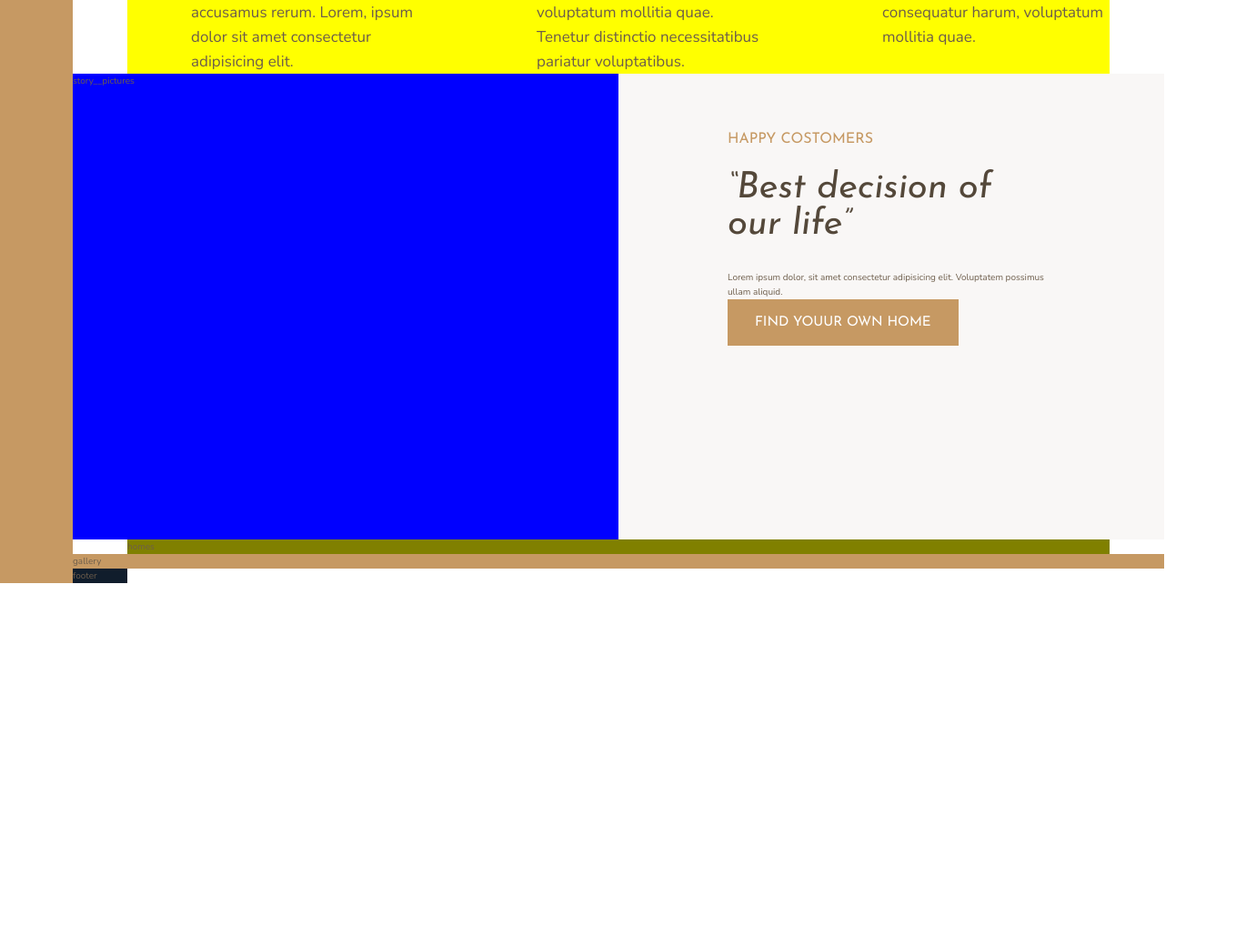
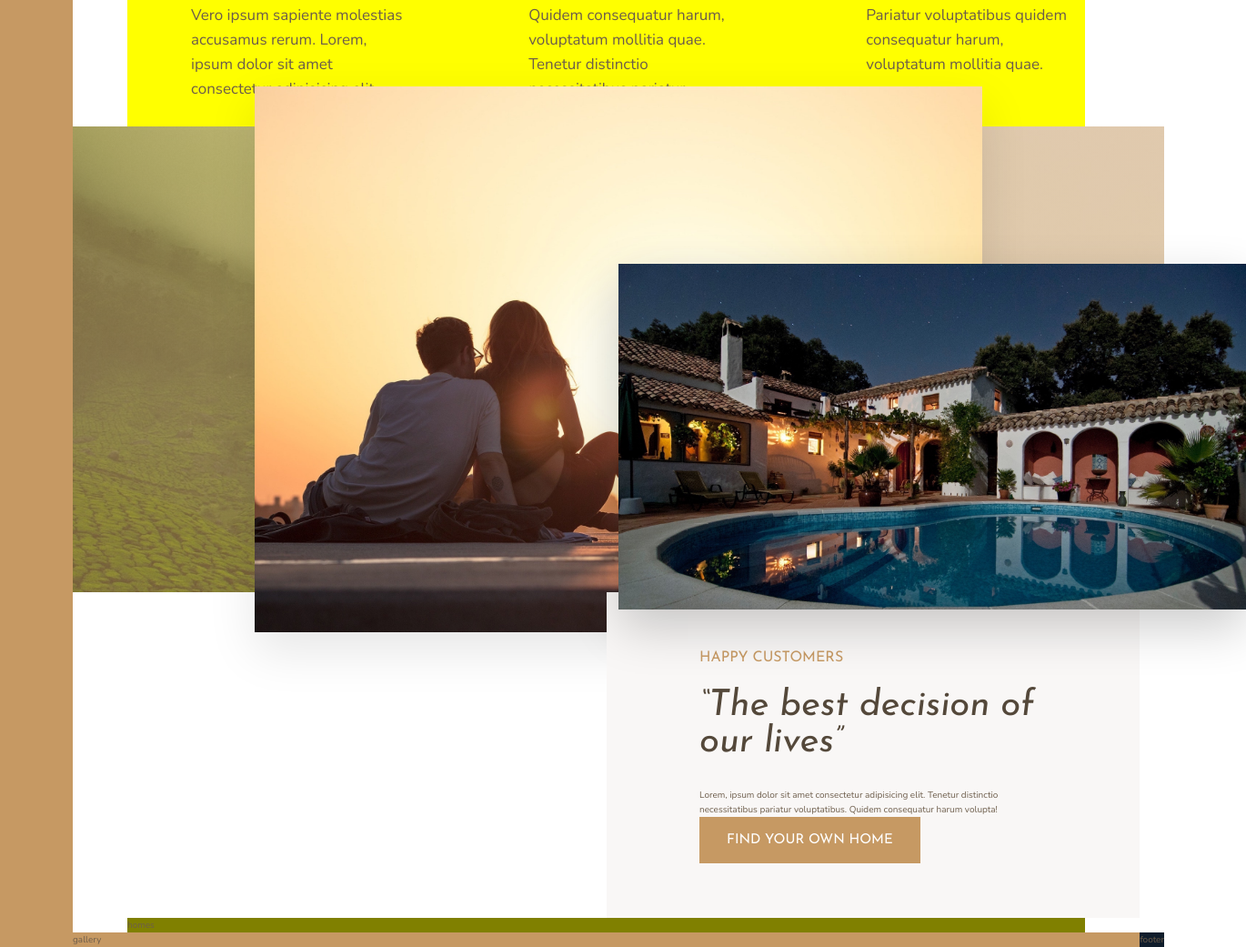
Before and after one commit to SergiiKov/nexter, a website: page index.html in a window 1280 px wide. Shown: the part 927-1968 px from the top of the page at 91% size, 1370 px wide, since content can reach past the window. Before the commit the page ends 1568 px from the top, so only its background shows below. Drawn offline with nearby package versions, Linux system fonts and the light colour scheme.

Commit message:
add story img

```diff
--- a/index.html
+++ b/index.html
@@ -71,14 +71,17 @@
             </div>
         </section>
         <div class="story__pictures">
-            story__pictures
+            <img src="img/story-1.jpeg" alt="Couple with new house" class="story__img--1">
+            <img src="img/story-2.jpeg" alt="New house" class="story__img--2">
         </div>
+
         <div class="story__content">
-            <h3 class="heading-3 mb-sm">Happy costomers</h3>
-            <h2 class="heading-2 heading-2--dark mb-md">&ldquo;Best decision of our life&rdquo;</h2>
-            <p class="story__text">Lorem ipsum dolor, sit amet consectetur adipisicing elit. Voluptatem possimus ullam aliquid.</p>
-            <button class="btn">Find youur own home</button>
-
+            <h3 class="heading-3 mb-sm">Happy Customers</h3>
+            <h2 class="heading-2 heading-2--dark mb-md">&ldquo;The best decision of our lives&rdquo;</h2>
+            <p class="story__text">
+                Lorem, ipsum dolor sit amet consectetur adipisicing elit. Tenetur distinctio necessitatibus pariatur voluptatibus. Quidem consequatur harum volupta!
+            </p>
+            <button class="btn">Find your own home</button>
         </div>
         <section class="homes">
             homes
--- a/sass/_story.scss
+++ b/sass/_story.scss
@@ -1,10 +1,33 @@
 .story{
     &__pictures{
-        background-color: blue;
-        grid-column: full-start / coll-end 4;
+        background-color: $color-primary;
+        grid-column: full-start / col-end 4;
+        background-image: linear-gradient(rgba($color-primary, .5), rgba($color-primary, .5)), url(../img/back.jpg);
+        background-size: cover;
 
+        display: grid;
+        grid-template-rows: repeat(6, 1fr);
+        grid-template-columns: repeat(6, 1fr);
+        align-items: center;
+    }
+
+    &__img--1 {
+        width: 100%;
+        grid-row: 2 / 6;
+        grid-column: 2 / 6;
+        box-shadow: 0 2rem 5rem rgba(#000, .1);
 
     }
+
+    &__img--2 {
+        width: 115%;
+        grid-row: 4 / 6;
+        grid-column: 4 / 7;
+        z-index: 20;
+        box-shadow: 0 2rem 5rem rgba(#000, .2);
+
+    }
+
     &__content{
         background-color: $color-grey-light-1;
         grid-column: coll-start 5 / full-end;
```
Also changed, not shown: css/style.css.
